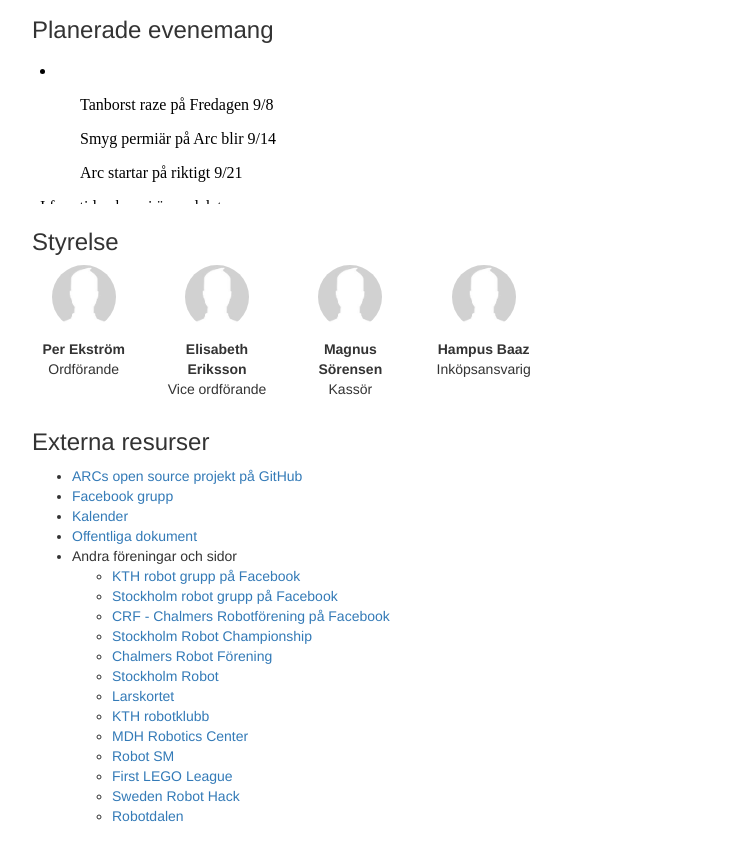
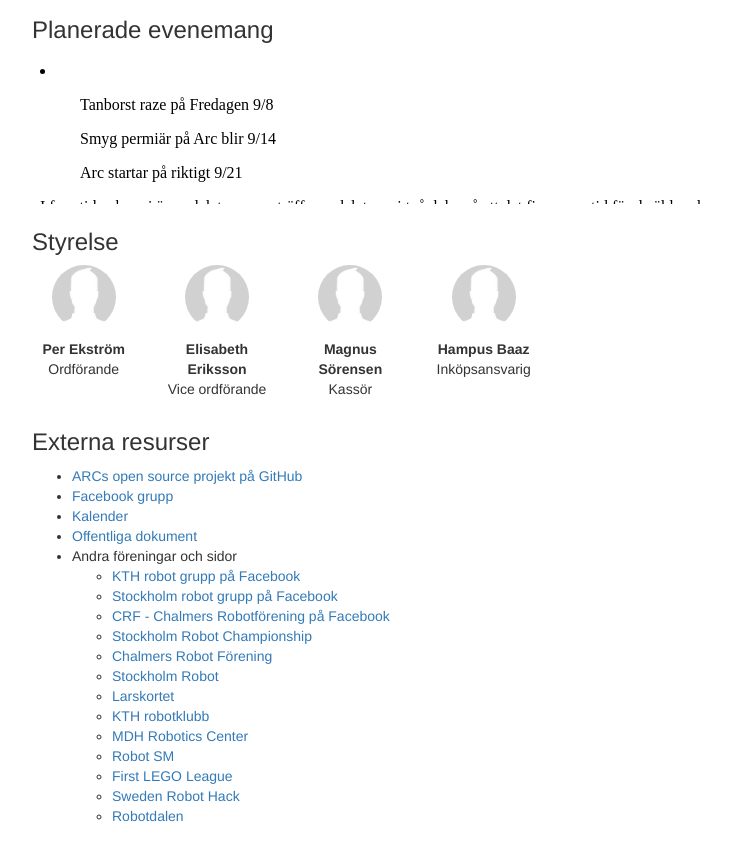
Before and after one commit to ARCsweden/OLD_ARCsweden.github.io, a plain HTML site: page index.html in a window 1280 px wide. Shown: the part 1515-2358 px from the top of the page, without its empty margins (223-954 px from the left). Drawn offline with Linux system fonts and the light colour scheme.

Commit message:
Changed the width of iframe

```diff
--- a/index.html
+++ b/index.html
@@ -48,7 +48,7 @@
       <a href="https://docs.google.com/forms/d/e/1FAIpQLSc50Bqkg85Wf4pZwZQ6lfQwO6GdEGXdJAAOK-vs3dWrzOlGyQ/viewform"><img src="images/reg.png"></a>
 
       <h3>Planerade evenemang</h3>
-      <iframe src="plans.html" style="border:none">
+      <iframe width="100%" src="plans.html" style="border:none">
 		  <p>Your browser does not support iframes.</p>
       </iframe>
       <h3>Styrelse</h3>
```
